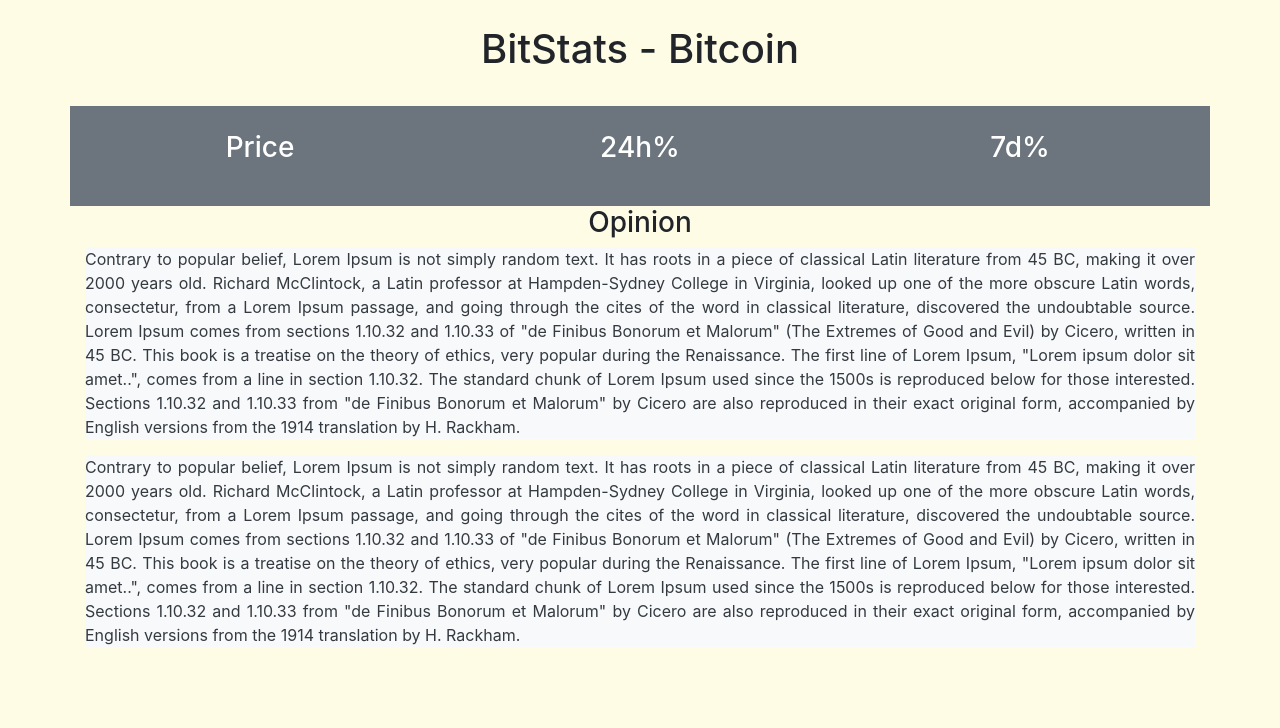
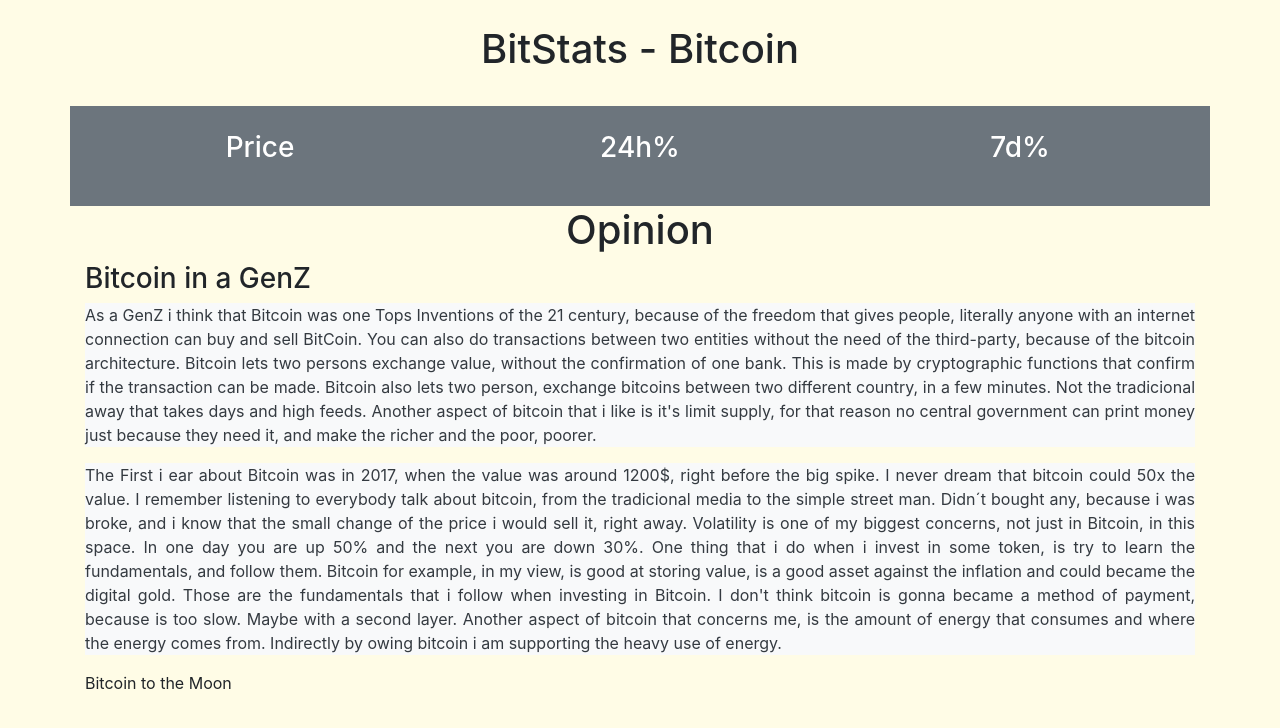
Before and after one commit to diogoalexandreferreiramendes/bitstatus, a Django app: template stats/templates/stats/home.html in a window 1280 px wide. Shown: the top 728 px of the page. Run offline with Django 3.2, Linux system fonts and the light colour scheme; the template is opened without the code that fills it, so the values that code supplies are empty; some libraries are stand-ins or nearby versions.

Commit message:
last commit

```diff
--- a/stats/templates/stats/home.html
+++ b/stats/templates/stats/home.html
@@ -27,14 +27,11 @@
             </div>
             {% endblock %}
         <div>
-                <h3 align="center">Opinion</h3>
-                <p class="text-justify bg-light text-dark">Contrary to popular belief, Lorem Ipsum is not simply random text. It has roots in a piece of classical Latin literature from 45 BC, making it over 2000 years old. Richard McClintock, a Latin professor at Hampden-Sydney College in Virginia, looked up one of the more obscure Latin words, consectetur, from a Lorem Ipsum passage, and going through the cites of the word in classical literature, discovered the undoubtable source. Lorem Ipsum comes from sections 1.10.32 and 1.10.33 of "de Finibus Bonorum et Malorum" (The Extremes of Good and Evil) by Cicero, written in 45 BC. This book is a treatise on the theory of ethics, very popular during the Renaissance. The first line of Lorem Ipsum, "Lorem ipsum dolor sit amet..", comes from a line in section 1.10.32.
-
-The standard chunk of Lorem Ipsum used since the 1500s is reproduced below for those interested. Sections 1.10.32 and 1.10.33 from "de Finibus Bonorum et Malorum" by Cicero are also reproduced in their exact original form, accompanied by English versions from the 1914 translation by H. Rackham.<p>
-                <p class="text-justify bg-light text-dark">Contrary to popular belief, Lorem Ipsum is not simply random text. It has roots in a piece of classical Latin literature from 45 BC, making it over 2000 years old. Richard McClintock, a Latin professor at Hampden-Sydney College in Virginia, looked up one of the more obscure Latin words, consectetur, from a Lorem Ipsum passage, and going through the cites of the word in classical literature, discovered the undoubtable source. Lorem Ipsum comes from sections 1.10.32 and 1.10.33 of "de Finibus Bonorum et Malorum" (The Extremes of Good and Evil) by Cicero, written in 45 BC. This book is a treatise on the theory of ethics, very popular during the Renaissance. The first line of Lorem Ipsum, "Lorem ipsum dolor sit amet..", comes from a line in section 1.10.32.
-
-The standard chunk of Lorem Ipsum used since the 1500s is reproduced below for those interested. Sections 1.10.32 and 1.10.33 from "de Finibus Bonorum et Malorum" by Cicero are also reproduced in their exact original form, accompanied by English versions from the 1914 translation by H. Rackham.</p>
-            </div>
+                <h1 align="center">Opinion</h1>
+                <h3>Bitcoin in a GenZ</h3>
+                <p class="text-justify bg-light text-dark">As a GenZ i think that Bitcoin was one Tops Inventions of the 21 century, because of the freedom that gives people, literally anyone with an internet connection can buy and sell BitCoin. You can also do transactions between two entities without the need of the third-party, because of the bitcoin architecture. Bitcoin lets two persons exchange value, without the confirmation of one bank. This is made by cryptographic functions that confirm if the transaction can be made. Bitcoin also lets two person, exchange bitcoins between two different country, in a few minutes. Not the tradicional away that takes days and high feeds. Another aspect of bitcoin that i like is it's limit supply, for that reason no central government can print money just because they need it, and make the richer and the poor, poorer.<p>
+                <p class="text-justify bg-light text-dark">The First i ear about Bitcoin was in 2017, when the value was around 1200$, right before the big spike. I never dream that bitcoin could 50x the value. I remember listening to everybody talk about bitcoin, from the tradicional media to the simple street man. Didn´t bought any, because i was broke, and i know that the small change of the price i would sell it, right away. Volatility is one of my biggest concerns, not just in Bitcoin, in this space. In one day you are up 50% and the next you are down 30%. One thing that i do when i invest in some token, is try to learn the fundamentals, and follow them. Bitcoin for example,  in my view, is good at storing value, is a good asset against the inflation and could became the digital gold. Those are the fundamentals that i follow when investing in Bitcoin. I don't think bitcoin is gonna became a method of payment, because is too slow. Maybe with a second layer. Another aspect of bitcoin that concerns me, is the amount of energy that consumes and where the energy comes from. Indirectly by owing bitcoin i am supporting the heavy use of energy. </p>
+                <p>Bitcoin to the Moon</p>
         </div>
         </body>
     </html>
```
Also changed, not shown: README.md.
